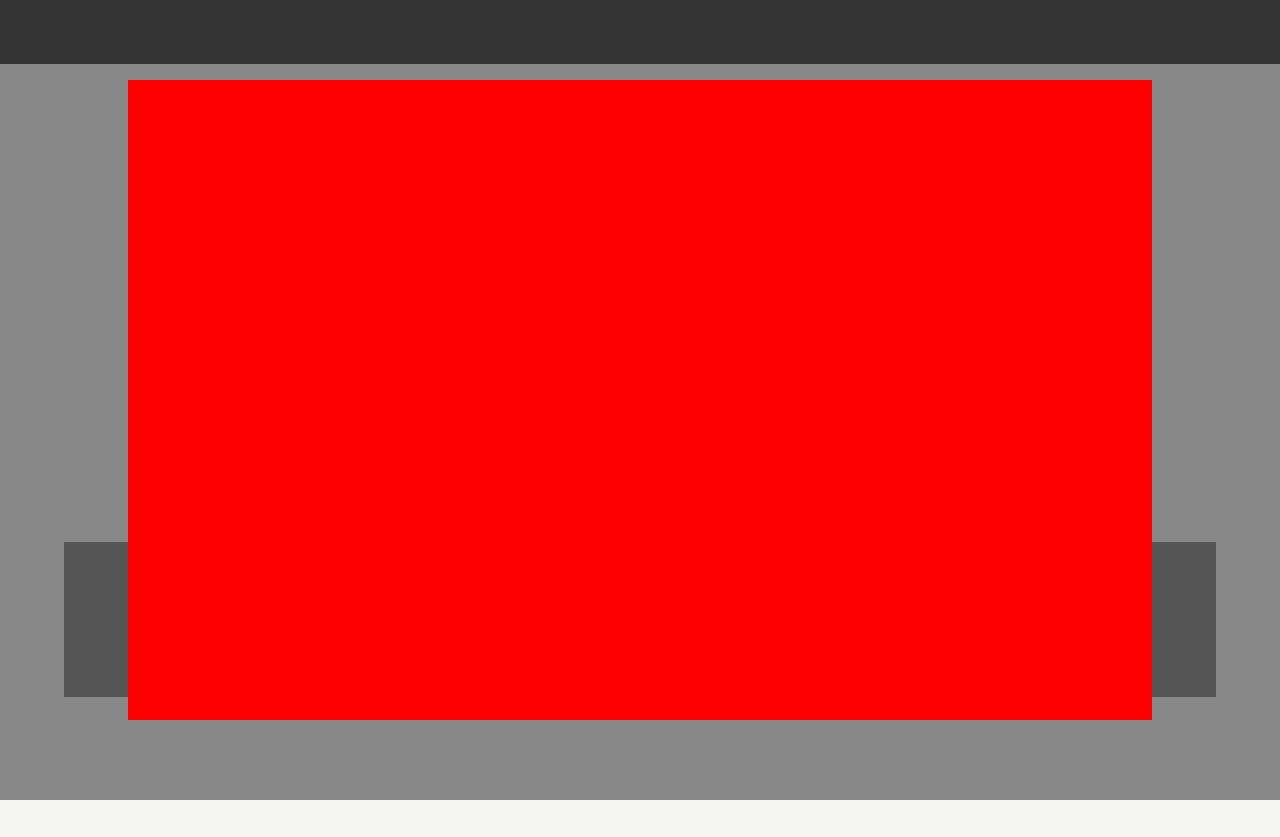
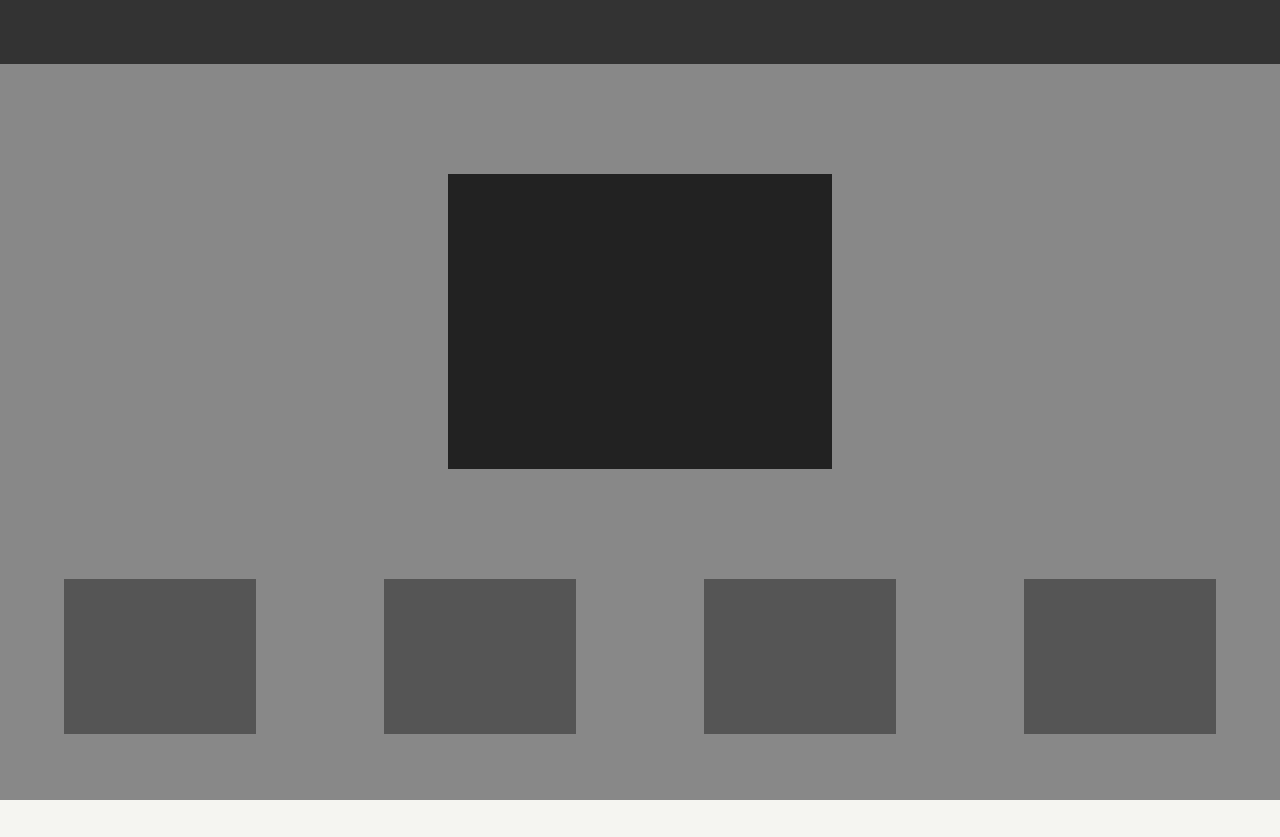
Before and after one commit to bwynn/portfolio, a plain HTML site: page portfolio.html in a window 1280 px wide. Before the commit the page ends 800 px from the top, so only its background shows below. Drawn offline with Linux system fonts and the light colour scheme; a web font is replaced by a local one.

Commit message:
Updated styles to relative scaling, keeping the layout mostly in tact in all viewports.

```diff
--- a/css/portfolio.shell.css
+++ b/css/portfolio.shell.css
@@ -28,13 +28,13 @@ body {
   position: relative;
   top: 15%;
   display: block;
-  width: 300px;
-  height: 200px;
+  width: 30%;
+  height: 40%;
   margin: 0 auto;
   background-color: #222;
 }
 .prt-shell-nav {
-  top: 65%;
+  top: 70%;
   height: 35%;
   display: -webkit-flex;
   display: -ms-flexbox;
@@ -58,4 +58,5 @@ body {
   left: 10%;
   background-color: red;
   z-index: 2;
+  display: none;
 }
```
Also changed, not shown: js/portfolio.shell.js (+10 -8 lines).
